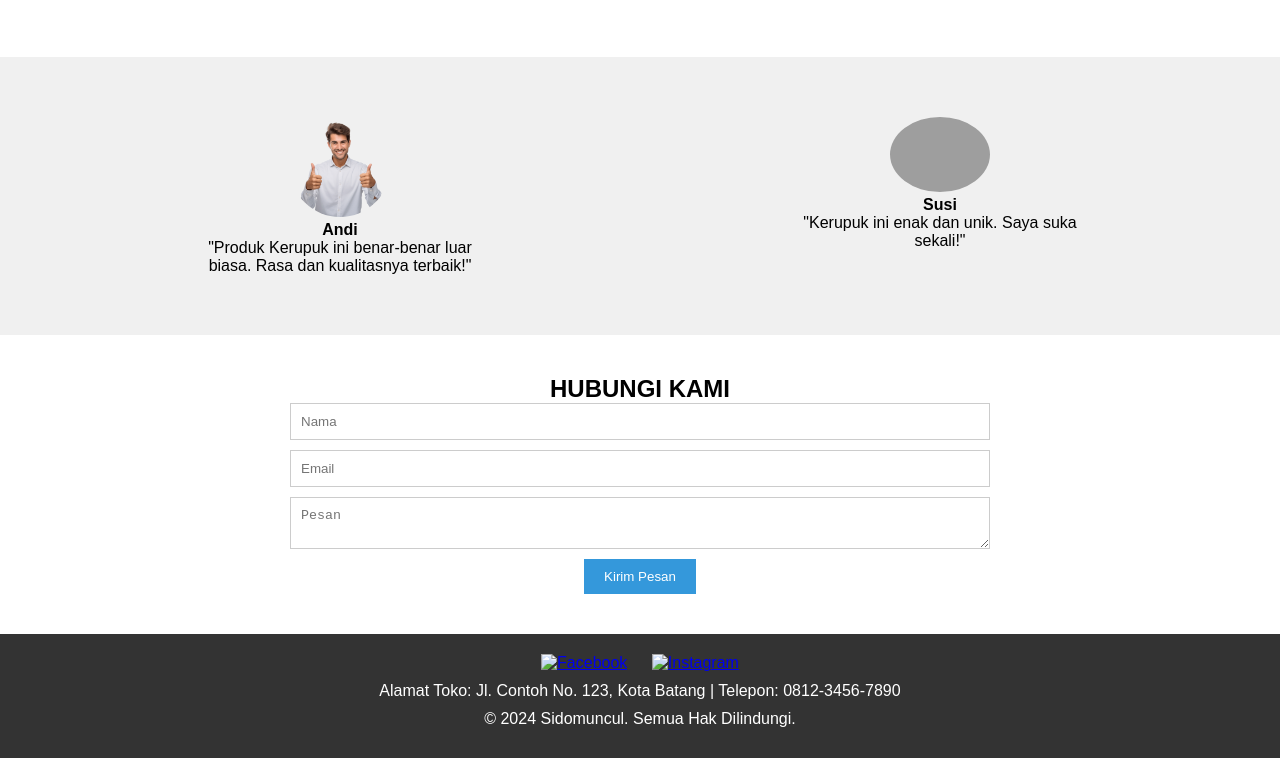
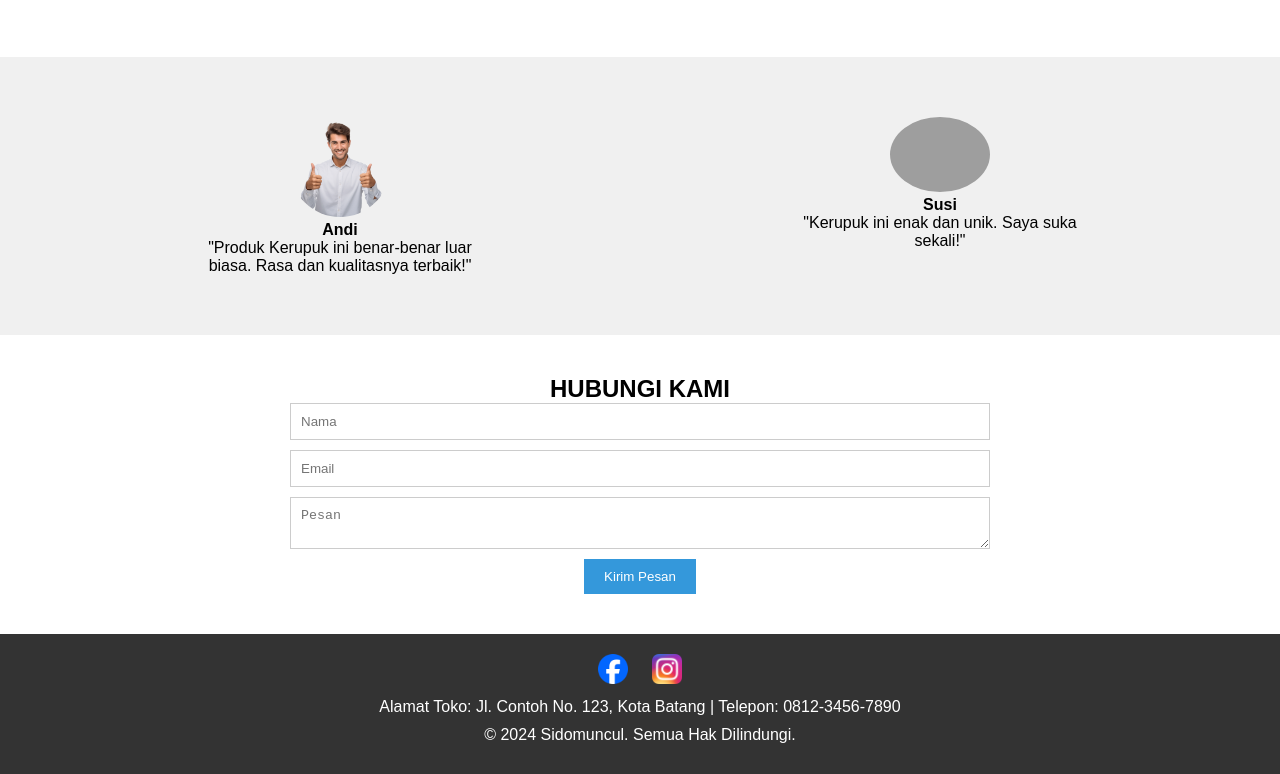
Before and after one commit to GanzoVanced/UKK, a plain HTML site: page index.html in a window 1280 px wide. Shown: the part 1046-1820 px from the top of the page. Drawn offline with Linux system fonts and the light colour scheme; the site is published under a folder, as on GitHub Pages, so addresses that start at the root find nothing; a script that the page names is missing.

Commit message:
Update index.html

```diff
--- a/index.html
+++ b/index.html
@@ -82,8 +82,8 @@
 <!-- AREA FOOTER -->
 <footer>
     <div class="social-icons">
-      <a href="#"><img src="/asset/ico-fb.png" alt="Facebook"></a>
-      <a href="#"><img src="/asset/ico-ig.png" alt="Instagram"></a>
+      <a href="#"><img src="asset/ico-fb.png" alt="Facebook"></a>
+      <a href="#"><img src="asset/ico-ig.png" alt="Instagram"></a>
     </div>
     <p>Alamat Toko: Jl. Contoh No. 123, Kota Batang | Telepon: 0812-3456-7890</p>
     <p>&copy; 2024 Sidomuncul. Semua Hak Dilindungi.</p>
```
